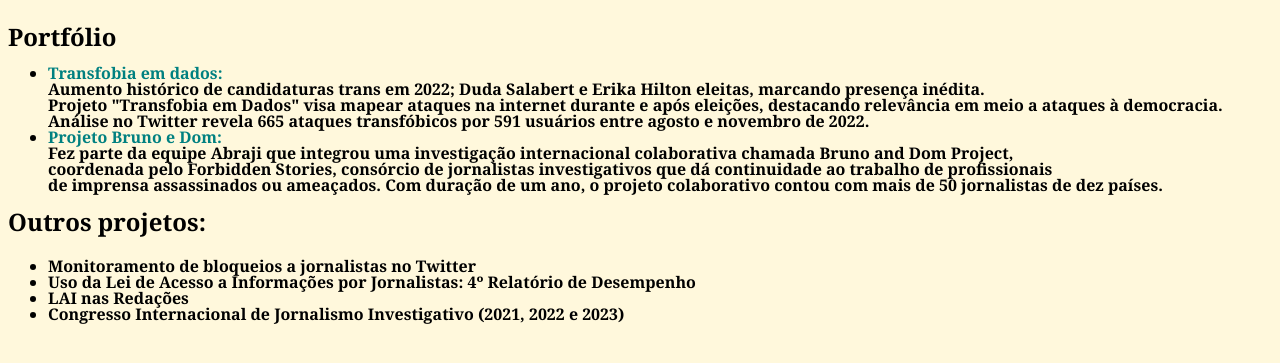
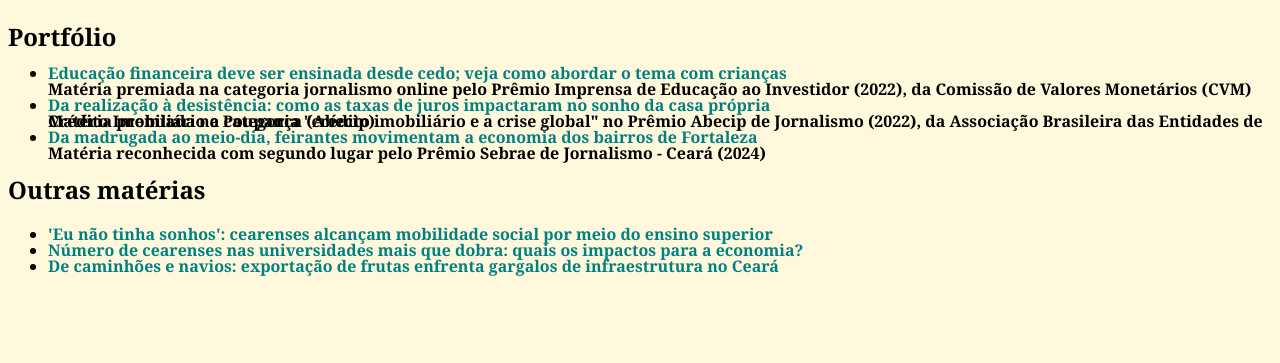
Before and after one commit to helovasc/algoritmos-automacao-1, a Flask app: page /portfolio in a window 1280 px wide. Shown: the part 157-520 px from the top of the page. Run offline with Flask 3, Linux system fonts and the light colour scheme.

Commit message:
atualizações

```diff
--- a/templates/home.html
+++ b/templates/home.html
@@ -3,7 +3,7 @@
     <head>
         <meta charset="UTF-8">
         <meta name="viewport" content="width=device-width, initial-scale=1.0">
-        <title>Caê Vatiero</title>
+        <title>Heloísa Vasconcelos</title>
         <link rel= "stylesheet" type= "text/css" href= "{{ url_for('static',filename='styles/home.css') }}">
     </head>
     <body>
--- a/templates/portfolio.html
+++ b/templates/portfolio.html
@@ -3,7 +3,7 @@
     <head>
         <meta charset="UTF-8">
         <meta name="viewport" content="width=device-width, initial-scale=1.0">
-        <title>Caê Vatiero</title>
+        <title>Heloísa Vasconcelos - Portfólio</title>
         <link rel= "stylesheet" type= "text/css" href= "{{ url_for('static',filename='styles/portfolio.css') }}">
     </head>
 
@@ -25,24 +25,22 @@
                 <h2>Portfólio</h2>
             <ul>
 
-                <li><a href="https://www.transfobiaemdados.com/">Transfobia em dados:</a> </li>
-                <p>Aumento histórico de candidaturas trans em 2022; Duda Salabert e Erika Hilton eleitas, marcando presença inédita. </p>
-                <p>Projeto "Transfobia em Dados" visa mapear ataques na internet durante e após eleições, destacando relevância em meio a ataques à democracia.</p>
-                <p>Análise no Twitter revela 665 ataques transfóbicos por 591 usuários entre agosto e novembro de 2022.</p> </li>
+                <li><a href="https://diariodonordeste.verdesmares.com.br/negocios/educacao-financeira-deve-ser-ensinada-desde-cedo-veja-como-abordar-o-tema-com-criancas-1.3151528">Educação financeira deve ser ensinada desde cedo; veja como abordar o tema com crianças</a> </li>
+                <p>Matéria premiada na categoria jornalismo online pelo Prêmio Imprensa de Educação ao Investidor (2022), da Comissão de Valores Monetários (CVM)</p>
 
-                <li><a href="https://abraji.org.br/noticias/assassinatos-de-bruno-pereira-e-dom-philips-seguem-sem-respostas">Projeto Bruno e Dom:</a> </li>
-                <p>Fez parte da equipe Abraji que integrou uma investigação internacional colaborativa chamada Bruno and Dom Project,</p>
-                <p>coordenada pelo Forbidden Stories, consórcio de jornalistas investigativos que dá continuidade ao trabalho de profissionais   </p>
-                <p>de imprensa assassinados ou ameaçados. Com duração de um ano, o projeto colaborativo contou com mais de 50 jornalistas de dez países.</p>
+                <li><a href="https://diariodonordeste.verdesmares.com.br/negocios/da-realizacao-a-desistencia-como-as-taxas-de-juros-impactaram-no-sonho-da-casa-propria-1.3270591">Da realização à desistência: como as taxas de juros impactaram no sonho da casa própria</a> </li>
+                <p>Matéria premiada na categoria "crédito imobiliário e a crise global" no Prêmio Abecip de Jornalismo (2022), da Associação Brasileira das Entidades de Crédito Imobiliário e Poupança (Abecip)</p>
+
+                <li><a href="https://diariodonordeste.verdesmares.com.br/negocios/da-madrugada-ao-meio-dia-feirantes-movimentam-a-economia-dos-bairros-de-fortaleza-1.3354531">Da madrugada ao meio-dia, feirantes movimentam a economia dos bairros de Fortaleza</a> </li>
+                <p>Matéria reconhecida com segundo lugar pelo Prêmio Sebrae de Jornalismo - Ceará (2024)</p>
             </ul>
 
             <div>
-                <h2> Outros projetos:</h2>
+                <h2> Outras matérias</h2>
                 <ul>
-                    <li>Monitoramento de bloqueios a jornalistas no Twitter</li>
-                    <li>Uso da Lei de Acesso a Informações por Jornalistas: 4º Relatório de Desempenho</li>
-                    <li>LAI nas Redações</li>
-                    <li> Congresso Internacional de Jornalismo Investigativo (2021, 2022 e 2023)</li>
+                    <li><a href="https://diariodonordeste.verdesmares.com.br/negocios/eu-nao-tinha-sonhos-cearenses-alcancam-mobilidade-social-por-meio-do-ensino-superior-1.3384161">'Eu não tinha sonhos': cearenses alcançam mobilidade social por meio do ensino superior</a> </li>
+                    <li><a href="https://diariodonordeste.verdesmares.com.br/negocios/numero-de-cearenses-nas-universidades-mais-que-dobra-quais-os-impactos-para-a-economia-1.3383030">Número de cearenses nas universidades mais que dobra: quais os impactos para a economia?</a></li>
+                    <li><a href="https://diariodonordeste.verdesmares.com.br/negocios/de-caminhoes-e-navios-exportacao-de-frutas-enfrenta-gargalos-de-infraestrutura-no-ceara-1.3259227">De caminhões e navios: exportação de frutas enfrenta gargalos de infraestrutura no Ceará</a></li>
                 </ul>
             </div>
         </section>
```
Also changed, not shown: templates/contato.html (+6 -5 lines), templates/sobremim.html (+8 -10 lines), static/foto-heloisa.jpg (added), static/foto.jpg (deleted).
